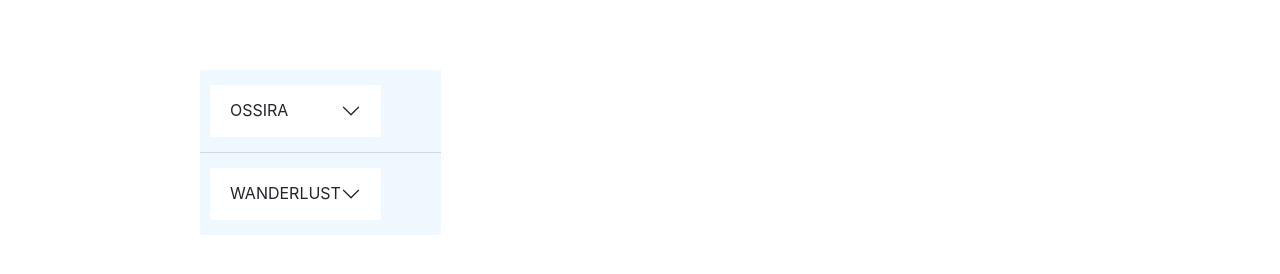
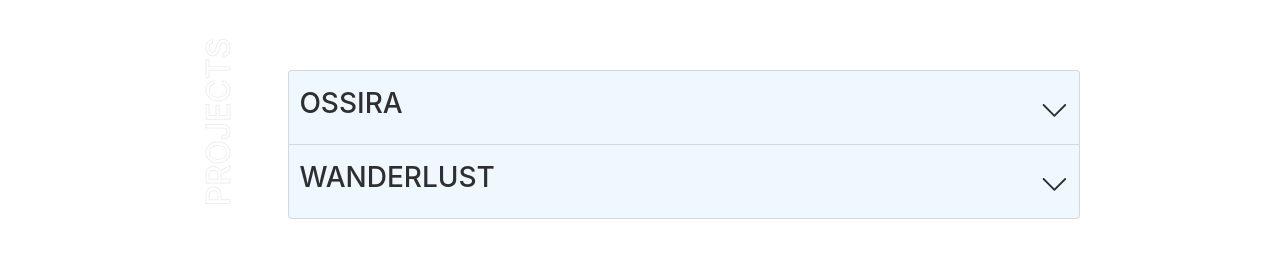
Before and after one commit to tefi-sosa/New-React-Portfolio, a React (Create React App) app in the folder portfolio/: page / in a window 1280 px wide. Shown: the part 812-1086 px from the top of the page. Built offline with nearby package versions, Linux system fonts and the light colour scheme.

Commit message:
Added Accordion + Carousel for Projects

```diff
--- a/portfolio/src/App.js
+++ b/portfolio/src/App.js
@@ -20,6 +20,7 @@
         <Title/>
       </section>
       <section id='projects'>
+        <h2 className='vertical'>PROJECTS</h2>
         <Projects/>
       </section>
 
--- /dev/null
+++ b/portfolio/src/components/Accordion.jsx
@@ -0,0 +1,25 @@
+import React, { useState } from 'react';
+import { BsChevronDown } from 'react-icons/bs';
+import { BsChevronUp } from 'react-icons/bs';
+import ImageCarousel from './Carousel';
+
+const Accordion = ({ title, content, skills, images }) => {
+  const [isActive, setIsActive] = useState(false);
+
+  return (
+    <div className="accordion-item">
+      <div className="accordion-title" onClick={() => setIsActive(!isActive)}>
+        <h3>{title}</h3>
+        <div>{isActive ? <BsChevronUp/> : <BsChevronDown/>}</div>
+      </div>
+      {isActive && <div className="accordion-content">
+        <p/>{content}<p/>
+        <hr />
+        <p/>{skills}<p/>
+        <ImageCarousel images={images}/>
+        </div>}
+    </div>
+  );
+};
+
+export default Accordion;
--- a/portfolio/src/components/Carousel.jsx
+++ b/portfolio/src/components/Carousel.jsx
@@ -1,32 +1,27 @@
 import { useState } from 'react';
 import Carousel from 'react-bootstrap/Carousel';
-import ExampleCarouselImage from './images/ossira-homepage-screenshot-cropped.png';
-import ExampleCarouselImage2 from './images/ossira-product.png';
-import ExampleCarouselImage3 from './images/ossira-cart-screenshot.png';
-import ExampleCarouselImage4 from './images/ossira-myorders-screenshot.png';
-import wanderlust from './images/wanderlust.png';
+import { accordionData } from './utils/content';
 
-export default function ImageCarousel() {
+// const images = accordionData[0].images;
+
+export default function ImageCarousel(images) {
   const [index, setIndex] = useState(0);
 
   const handleSelect = (selectedIndex) => {
     setIndex(selectedIndex);
   };
 
+  const array = images.images
+  // console.log(images)
+  // console.log(array)
+
   return (
     <Carousel activeIndex={index} onSelect={handleSelect}>
-      <Carousel.Item>
-        <img className='w-100' src={ExampleCarouselImage} alt='First slide'/>
-      </Carousel.Item>
-      <Carousel.Item>
-        <img className='w-100' src={ExampleCarouselImage2} alt='First slide'/>
-      </Carousel.Item>
-      <Carousel.Item>
-       <img className='w-100' src={ExampleCarouselImage3} alt='First slide'/>
-      </Carousel.Item>
-      <Carousel.Item>
-       <img className='w-100' src={ExampleCarouselImage4} alt='First slide'/>
-      </Carousel.Item>
+      {array.map((src) => (
+              <Carousel.Item>
+              <img className='w-100' src={src} alt='Project slides'/>
+            </Carousel.Item>
+      ))}
     </Carousel>
   );
 }
--- a/portfolio/src/components/Projects.jsx
+++ b/portfolio/src/components/Projects.jsx
@@ -1,11 +1,16 @@
 import React from 'react'
-import ProjectCard from './ProjectCard'
+import Accordion from './Accordion'
+import { accordionData } from './utils/content';
 
 
 export default function Projects() {
   return (
-    <div>
-      <ProjectCard/>
+    <div className='project-div'>
+      <div className="accordion">
+        {accordionData.map(({ title, content, skills, images }) => (
+          <Accordion title={title} content={content} skills={skills} images={images}/>
+        ))}
+      </div>
     </div>
   )
 }
```
